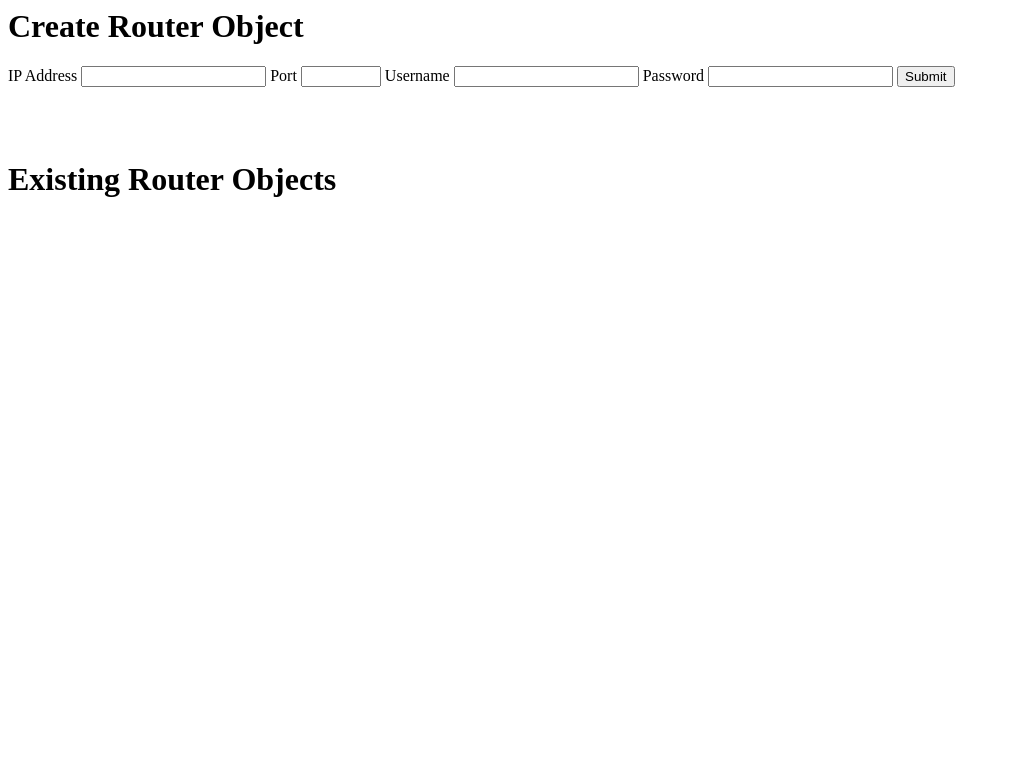
After one commit to devunmistry/FDM_Sky_Project, a Flask app: page / in a window 1280 px wide. The commit adds this page. Shown: the top 778 px of the page, without its empty margins (0-1010 px from the left). Run offline with Flask 2, Linux system fonts and the light colour scheme; data that the repository does not hold is empty.

Commit message:
Added support for any router based on MYSQL router_id
Each router created through the API is added to MYSQL database fdm_sky_project table routers. User can then select which router to configure based on router_id (primary key)

```diff
--- a/app.py
+++ b/app.py
@@ -1,35 +1,55 @@
 from flask import Flask, request, templating, url_for
+
+from mysql_connector import mysql_add_router, mysql_pull_all_routers, mysql_pull_one_router, mysql_change_router_dry_run
 from sky_project import Router
 
 app = Flask(__name__)
 
-router_a = Router("192.168.0.101", 830, "cisco", "cisco")
+@app.route("/")
+def app_home():
+    router_all_data = mysql_pull_all_routers()
+    return templating.render_template("home.html", router_all_data = router_all_data)
 
-@app.route("/router_home/", methods = ["GET", "POST"])
-def app_router_home():
+@app.route("/create_router_object/")
+def app_create_router_object():
+    return mysql_add_router(request.args["ip_address"], request.args["port"], request.args["username"], request.args["password"])
+
+@app.route("/<num>/", methods = ["GET", "POST"])
+def app_router_home(num):
     return templating.render_template("router_home.html")
 
-@app.route("/configure_loopback/")
-def app_configure_loopback():
+@app.route("/<num>/configure_loopback/")
+def app_configure_loopback(num):
     if request.method == "GET":
-        return router_a.configure_loopback(int(request.args["loopback_id"]), request.args["loopback_ip"], request.args["loopback_subnet_mask"])
+        router_data = mysql_pull_one_router(num)[0]
+        router = Router(router_data[1], router_data[2], router_data[3], router_data[4], router_data[5])
+        return router.configure_loopback(int(request.args["loopback_id"]), request.args["loopback_ip"], request.args["loopback_subnet_mask"])
     else:
         return url_for("router_home")
 
-@app.route("/delete_loopback/")
-def app_delete_loopback():
+@app.route("/<num>/delete_loopback/")
+def app_delete_loopback(num):
     if request.method == "GET":
-        return router_a.delete_loopback(int(request.args["loopback_id"]))
+        router_data = mysql_pull_one_router(num)[0]
+        router = Router(router_data[1], router_data[2], router_data[3], router_data[4], router_data[5])
+        return router.delete_loopback(int(request.args["loopback_id"]))
     else:
         return url_for("router_home")
 
-@app.route("/list_interfaces/", methods = ["GET", "POST"])
-def app_list_interfaces():
-    return router_a.list_interfaces()
+@app.route("/<num>/list_interfaces/", methods = ["GET", "POST"])
+def app_list_interfaces(num):
+    router_data = mysql_pull_one_router(num)[0]
+    router = Router(router_data[1], router_data[2], router_data[3], router_data[4], router_data[5])
+    return router.list_interfaces()
 
-@app.route("/change_dry_run/", methods = ["GET", "POST"])
-def app_change_dry_run():
-    return router_a.change_dry_run()
+@app.route("/<num>/change_dry_run/", methods = ["GET", "POST"])
+def app_change_dry_run(num):
+    router_data = mysql_pull_one_router(num)[0]
+    router = Router(router_data[1], router_data[2], router_data[3], router_data[4], router_data[5])
+
+    router.dry_run = abs(router.dry_run - 1)
+
+    return mysql_change_router_dry_run(num, router.dry_run)
 
 if __name__ == "__main__":
     app.run()
--- /dev/null
+++ b/mysql_connector.py
@@ -0,0 +1,69 @@
+import mysql.connector as connector
+
+# dry_run default set to 0
+def mysql_add_router(ip_address, port, username, password):
+    try:
+        with connector.connect(host = 'localhost', user = 'root', password = 'root', database = "fdm_sky_project") as connect:
+            cursor = connect.cursor()
+            router_data = (ip_address, port, username, password)
+            cursor.execute('''
+            INSERT INTO
+                routers(ip_address, port, username, password)
+            VALUES
+                (%s, %s, %s, %s)''', router_data)
+
+            connect.commit()
+
+            return "Router added to MYSQL"
+    except:
+        return "Error adding router to MYSQL"
+
+def mysql_pull_all_routers():
+    try:
+        with connector.connect(host = 'localhost', user = 'root', password = 'root', database = "fdm_sky_project") as connect:
+            cursor = connect.cursor()
+            cursor.execute('''
+            SELECT
+                *
+            FROM
+                routers''')
+            router_data = cursor.fetchall()
+            return router_data
+    except:
+        return "Error"
+
+def mysql_pull_one_router(router_id):
+    try:
+        with connector.connect(host = 'localhost', user = 'root', password = 'root', database = "fdm_sky_project") as connect:
+            cursor = connect.cursor()
+            cursor.execute('''
+            SELECT
+                *
+            FROM
+                routers
+            WHERE
+                router_id = %s''' % router_id)
+            router_data = cursor.fetchall()
+            return router_data
+    except:
+        return "Error"
+
+def mysql_change_router_dry_run(router_id, dry_run):
+    try:
+        with connector.connect(host = 'localhost', user = 'root', password = 'root', database = "fdm_sky_project") as connect:
+            cursor = connect.cursor()
+            router_data = (dry_run, router_id)
+            cursor.execute('''
+            UPDATE
+                routers
+            SET
+                dry_run = %s
+            WHERE
+                router_id = %s''', router_data)
+            connect.commit()
+            if dry_run == 0:
+                return "dry_run = 0: Payload will be sent to router"
+            if dry_run == 1:
+                return "dry_run = 1: Payload will be returned to user"
+    except:
+        return "Error"
--- /dev/null
+++ b/templates/home.html
@@ -0,0 +1,28 @@
+<html>
+<body>
+    <h1>Create Router Object</h1>
+    <form action = "create_router_object">
+       <label for="ip_address">IP Address</label>
+       <input type="text" name = "ip_address" value = "" required>
+       <label for="port">Port</label>
+       <input type="number" name = "port" value = "" required min = 1 max = 65535>
+       <label for="username">Username</label>
+       <input type="text" name="username" value="" required>
+       <label for="password">Password</label>
+       <input type="text" name="password" value="" required>
+       <input type="submit" value="Submit">
+    </form>
+    <br>
+    <br>
+    <h1>Existing Router Objects</h1>
+    {% for router in router_all_data %}
+        <link>
+        <a href = "/{{ router[0] }}">Router MYSQL Primary Key: {{ router[0] }}</p>
+        <p>Router IP Address: {{ router[1] }}</p></a>
+        </link>
+
+        <br>
+        <br>
+    {% endfor %}
+</body>
+</html>
```
Also changed, not shown: sky_project.py (+3 -8 lines), templates/router_home.html (+4 -4 lines).
